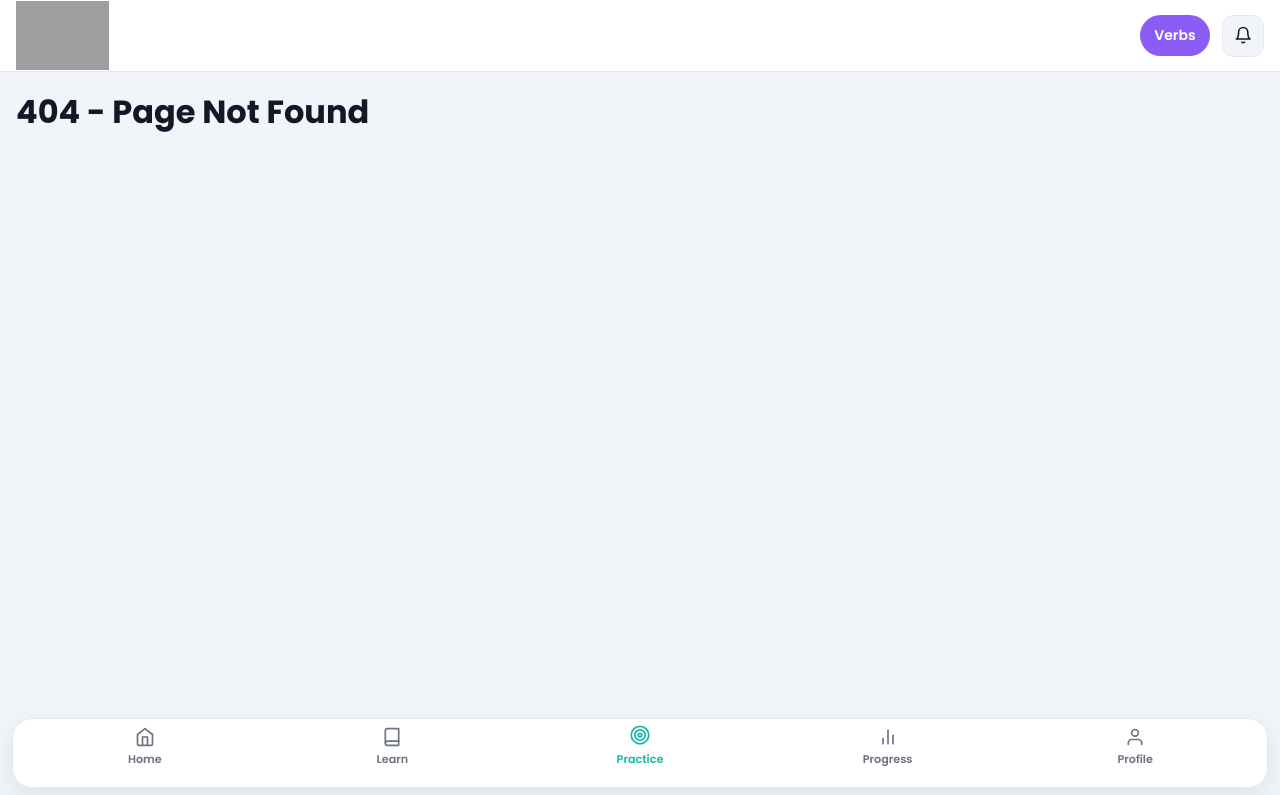
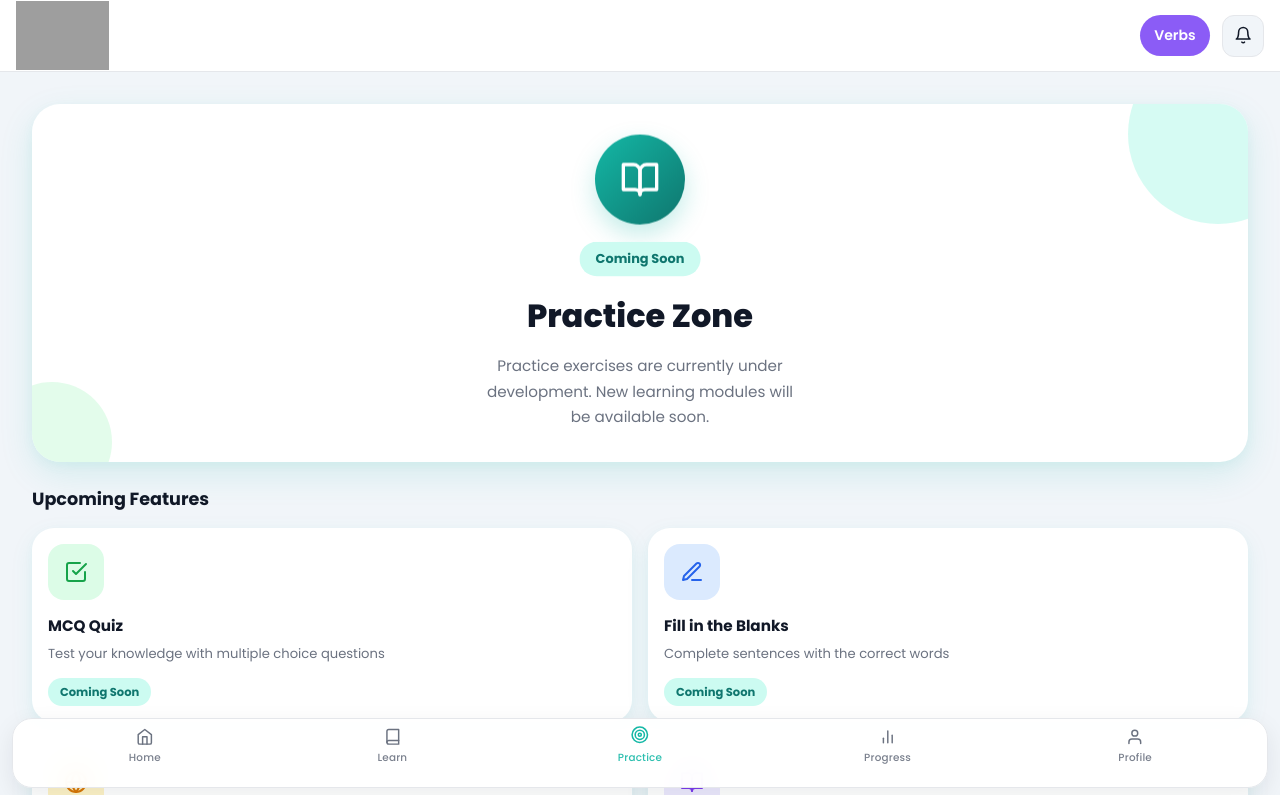
Before and after one commit to AKASH7455/grammarflow, a React (Vite) app: page /practice in a window 1280 px wide. Before the commit this address had no page. Shown: the top 795 px of the page. Built offline with nearby package versions, Linux system fonts and the light colour scheme; grey boxes are pictures that could not be loaded.

Commit message:
add pratice soon

```diff
--- a/src/pages/Practice.jsx
+++ b/src/pages/Practice.jsx
@@ -1,30 +1,112 @@
-import { Link } from "react-router-dom";
+import {
+  FiBookOpen,
+  FiEdit3,
+  FiGlobe,
+  FiCheckSquare,
+  FiCpu,
+} from "react-icons/fi";
 
-const practiceItems = [
-  { title: "Quiz", path: "/quiz" },
-  { title: "Fill in the Blanks", path: "/fill-blanks" },
-  { title: "Translation", path: "/translation" },
-  { title: "Verbs", path: "/verbs" },
-  { title: "Sentence Correction", path: "/sentence-correction" },
-  { title: "AI Practice", path: "/ai-practice" },
+import "../styles/practice.css";
+
+const upcomingFeatures = [
+  {
+    id: "mcq-quiz",
+    icon: <FiCheckSquare />,
+    title: "MCQ Quiz",
+    description:
+      "Test your knowledge with multiple choice questions",
+    comingSoon: true,
+  },
+  {
+    id: "fill-blanks",
+    icon: <FiEdit3 />,
+    title: "Fill in the Blanks",
+    description:
+      "Complete sentences with the correct words",
+    comingSoon: true,
+  },
+  {
+    id: "translation",
+    icon: <FiGlobe />,
+    title: "Translation Practice",
+    description:
+      "Improve your translation skills",
+    comingSoon: true,
+  },
+  {
+    id: "sentence-correction",
+    icon: <FiBookOpen />,
+    title: "Sentence Correction",
+    description:
+      "Identify and fix grammatical errors",
+    comingSoon: true,
+  },
+  {
+    id: "ai-practice",
+    icon: <FiCpu />,
+    title: "AI Practice",
+    description:
+      "Personalized AI-powered learning experience",
+    comingSoon: true,
+  },
 ];
 
 function Practice() {
   return (
-    <main className="learning-page">
-      <h1 className="learning-page__title">Practice</h1>
+    <main className="practice-page">
+      <section className="practice-page__hero">
+        <div className="practice-page__icon-wrapper">
+          <div className="practice-page__icon">
+            <FiBookOpen />
+          </div>
+        </div>
 
-      <div className="levels-grid">
-        {practiceItems.map((item) => (
-          <Link
-            key={item.path}
-            to={item.path}
-            className="level-card"
-          >
-            <h2>{item.title}</h2>
-          </Link>
-        ))}
-      </div>
+        <span className="practice-page__badge">
+          Coming Soon
+        </span>
+
+        <h1 className="practice-page__title">
+          Practice Zone
+        </h1>
+
+        <p className="practice-page__description">
+          Practice exercises are currently under development.
+          New learning modules will be available soon.
+        </p>
+      </section>
+
+      <section className="practice-page__features">
+        <h2 className="practice-page__features-title">
+          Upcoming Features
+        </h2>
+
+        <div className="practice-page__features-grid">
+          {upcomingFeatures.map((feature) => (
+            <article
+              key={feature.id}
+              className="practice-feature-card"
+            >
+              <div className="practice-feature-card__icon">
+                {feature.icon}
+              </div>
+
+              <h3 className="practice-feature-card__title">
+                {feature.title}
+              </h3>
+
+              <p className="practice-feature-card__description">
+                {feature.description}
+              </p>
+
+              {feature.comingSoon && (
+                <span className="practice-feature-card__badge">
+                  Coming Soon
+                </span>
+              )}
+            </article>
+          ))}
+        </div>
+      </section>
     </main>
   );
 }
--- a/src/pages/Progress.jsx
+++ b/src/pages/Progress.jsx
@@ -1,4 +1,13 @@
-import { useMemo, useState } from "react";
+import { useMemo } from "react";
+import {
+  FaTrophy,
+  FaFire,
+  FaStar,
+  FaGraduationCap,
+  FaBook,
+  FaCheckCircle,
+} from "react-icons/fa";
+
 import { useStreak } from "../hooks/useStreak";
 import { getProgressData } from "../services/progressService";
 
@@ -10,35 +19,26 @@ import ActivityHeatmap from "../components/progress/ActivityHeatmap";
 import AchievementSection from "../components/progress/AchievementSection";
 import RecentActivity from "../components/progress/RecentActivity";
 
-import {
-  FaTrophy,
-  FaFire,
-  FaStar,
-  FaGraduationCap,
-  FaBook,
-  FaCheckCircle,
-} from "react-icons/fa";
-
 import "../styles/progresspage.css";
 
 function Progress() {
-  const { currentStreak, longestStreak } = useStreak();
+  const { currentStreak = 0, longestStreak = 0 } = useStreak();
 
-  const progressData = useMemo(
-    () => getProgressData(),
-    []
-  );
+  const progressData = useMemo(() => getProgressData(), []);
 
   const {
-    overallProgress,
-    topicsCompleted,
-    notesRead,
-    mcqSolved,
-    practiceCompleted,
-    weeklyActivity,
+    overallProgress = 0,
+    topicsCompleted = 0,
+    notesRead = 0,
+    mcqSolved = 0,
+    practiceCompleted = 0,
+    weeklyActivity = [],
+    currentXP = 1240,
+    xpToNextLevel = 260,
   } = progressData;
 
-  const achievements = useMemo(() => [
+  const achievements = useMemo(
+    () => [
       {
         icon: <FaTrophy />,
         title: "Consistent Learner",
@@ -81,52 +81,71 @@ function Progress() {
         category: "quiz",
         xp: 300,
       },
-  ], [currentStreak, mcqSolved, overallProgress, notesRead, practiceCompleted]);
+    ],
+    [
+      currentStreak,
+      mcqSolved,
+      overallProgress,
+      notesRead,
+      practiceCompleted,
+    ]
+  );
 
-  const sampleActivities = useMemo(() => [
+  const recentActivities = useMemo(
+    () => [
       {
         id: 1,
         type: "quiz",
         text: "Completed Nouns Quiz",
-      timestamp: new Date(Date.now() - 3600000).toISOString(),
+        timestamp: "2026-06-21T10:00:00.000Z",
         xp: 50,
       },
       {
         id: 2,
         type: "xp",
         text: "Earned 50 XP",
-      timestamp: new Date(Date.now() - 3600000).toISOString(),
+        timestamp: "2026-06-21T09:00:00.000Z",
         xp: 50,
       },
       {
         id: 3,
         type: "achievement",
         text: "Unlocked Achievement",
-      timestamp: new Date(Date.now() - 7200000).toISOString(),
+        timestamp: "2026-06-21T08:00:00.000Z",
         xp: 100,
       },
       {
         id: 4,
-      type: "topic",
+        type: "practice",
         text: "Completed Practice Session",
-      timestamp: new Date(Date.now() - 86400000).toISOString(),
+        timestamp: "2026-06-20T10:00:00.000Z",
         xp: 30,
       },
-  ], []);
+    ],
+    []
+  );
 
-  const stats = useMemo(() => ({
+  const stats = useMemo(
+    () => ({
       topicsCompleted,
       notesRead,
       mcqSolved,
       practiceCompleted,
-  }), [topicsCompleted, notesRead, mcqSolved, practiceCompleted]);
+    }),
+    [
+      topicsCompleted,
+      notesRead,
+      mcqSolved,
+      practiceCompleted,
+    ]
+  );
 
   return (
-    <div className="progress-page">
+    <main className="progress-page">
       <ProgressHero
         progress={overallProgress}
-        currentXP={1240}
-        xpToNextLevel={260}
+        currentXP={currentXP}
+        xpToNextLevel={xpToNextLevel}
       />
 
       <StatsRow stats={stats} />
@@ -144,10 +163,14 @@ function Progress() {
         activityData={weeklyActivity}
       />
 
-      <AchievementSection achievements={achievements} />
+      <AchievementSection
+        achievements={achievements}
+      />
 
-      <RecentActivity activities={sampleActivities} />
-    </div>
+      <RecentActivity
+        activities={recentActivities}
+      />
+    </main>
   );
 }
 
--- a/src/routes/AppRoutes.jsx
+++ b/src/routes/AppRoutes.jsx
@@ -6,6 +6,7 @@ import LevelSubjects from "../pages/LevelSubjects";
 import LevelTopics from "../pages/LevelTopics";
 import TopicDetails from "../pages/TopicDetails";
 
+import Practice from "../pages/Practice";
 import Progress from "../pages/Progress";
 import Profile from "../pages/Profile";
 import NotFound from "../pages/NotFound";
@@ -39,6 +40,11 @@ function AppRoutes() {
 
       {/* User */}
       <Route
+        path="/practice"
+        element={<Practice />}
+      />
+
+      <Route
         path="/progress"
         element={<Progress />}
       />
--- a/src/styles/bottomnav.css
+++ b/src/styles/bottomnav.css
@@ -45,14 +45,16 @@
 }
 
 .bottom-nav__icon {
-  font-size: 1.25rem;
+  font-size: 1.1rem;
 
   transition: all 0.3s ease;
 }
 
 .bottom-nav__label {
-  font-size: 0.7rem;
-  font-weight: 600;
+  font-size: 0.65rem;
+  font-weight: 500;
+  letter-spacing: 0.02em;
+  opacity: 0.9;
 
   transition: all 0.3s ease;
 }
@@ -72,6 +74,33 @@
 
 .bottom-nav__link:active {
   transform: scale(0.96);
+}
+
+/* Practice Soon Badge */
+.bottom-nav__link:nth-child(3) .bottom-nav__icon {
+  position: relative;
+}
+
+.bottom-nav__link:nth-child(3) .bottom-nav__icon::after {
+  content: 'Soon';
+
+  position: absolute;
+  top: -6px;
+  right: -22px;
+
+  padding: 3px 7px;
+
+  font-size: 0.5rem;
+  font-weight: 600;
+  line-height: 1;
+
+  color: var(--white-color);
+  background: var(--primary-color);
+
+  border-radius: 999px;
+
+  white-space: nowrap;
+  z-index: 1;
 }
 
 /* ===================================
--- a/src/styles/practice.css
+++ b/src/styles/practice.css
@@ -0,0 +1,329 @@
+/* ===================================
+   PRACTICE PAGE
+=================================== */
+
+.practice-page {
+  min-height: 100vh;
+  padding: 1rem;
+  padding-bottom: 7rem;
+  background: var(--surface-color);
+}
+
+/* ===================================
+   HERO SECTION
+=================================== */
+
+.practice-page__hero {
+  position: relative;
+  overflow: hidden;
+
+  display: flex;
+  flex-direction: column;
+  align-items: center;
+  text-align: center;
+
+  padding: 2rem 1.5rem;
+
+  border-radius: 28px;
+
+  background: var(--white-color);
+
+  box-shadow:
+    0 12px 35px rgba(20, 184, 166, 0.12),
+    0 4px 12px rgba(20, 184, 166, 0.06);
+}
+
+.practice-page__hero::before {
+  content: "";
+
+  position: absolute;
+
+  top: -60px;
+  right: -60px;
+
+  width: 180px;
+  height: 180px;
+
+  border-radius: 50%;
+
+  background: var(--primary-soft-color);
+
+  opacity: 0.8;
+}
+
+.practice-page__hero::after {
+  content: "";
+
+  position: absolute;
+
+  bottom: -40px;
+  left: -40px;
+
+  width: 120px;
+  height: 120px;
+
+  border-radius: 50%;
+
+  background: var(--beginner-bg);
+
+  opacity: 0.8;
+}
+
+.practice-page__icon-wrapper {
+  position: relative;
+  z-index: 2;
+
+  margin-bottom: 1rem;
+}
+
+.practice-page__icon {
+  width: 90px;
+  height: 90px;
+
+  display: flex;
+  align-items: center;
+  justify-content: center;
+
+  border-radius: 50%;
+
+  background: linear-gradient(
+    135deg,
+    var(--primary-color),
+    var(--primary-dark-color)
+  );
+
+  color: var(--white-color);
+
+  font-size: 2.5rem;
+
+  box-shadow:
+    0 10px 25px rgba(20, 184, 166, 0.25);
+
+  animation: floatIcon 3s ease-in-out infinite;
+}
+
+.practice-page__badge {
+  position: relative;
+  z-index: 2;
+
+  display: inline-flex;
+  align-items: center;
+  justify-content: center;
+
+  padding: 0.5rem 1rem;
+
+  border-radius: 999px;
+
+  background: var(--primary-soft-color);
+  color: var(--primary-dark-color);
+
+  font-size: 0.8rem;
+  font-weight: 700;
+
+  animation: pulseBadge 2s infinite;
+}
+
+.practice-page__title {
+  position: relative;
+  z-index: 2;
+
+  margin-top: 1rem;
+
+  font-size: 2rem;
+  font-weight: 800;
+
+  color: var(--text-color);
+}
+
+.practice-page__description {
+  position: relative;
+  z-index: 2;
+
+  max-width: 320px;
+
+  margin-top: 0.8rem;
+
+  color: var(--text-light);
+
+  line-height: 1.7;
+  font-size: 0.95rem;
+}
+
+/* ===================================
+   FEATURES SECTION
+=================================== */
+
+.practice-page__features {
+  margin-top: 1.5rem;
+}
+
+.practice-page__features-title {
+  margin-bottom: 1rem;
+
+  color: var(--text-color);
+
+  font-size: 1.1rem;
+  font-weight: 700;
+}
+
+.practice-page__features-grid {
+  display: grid;
+  grid-template-columns: repeat(2, 1fr);
+  gap: 1rem;
+}
+
+/* ===================================
+   FEATURE CARD
+=================================== */
+
+.practice-feature-card {
+  position: relative;
+
+  padding: 1rem;
+
+  border-radius: 22px;
+
+  background: var(--white-color);
+
+  box-shadow:
+    0 8px 25px rgba(20, 184, 166, 0.08),
+    0 3px 10px rgba(20, 184, 166, 0.04);
+
+  transition:
+    transform 0.3s ease,
+    box-shadow 0.3s ease;
+}
+
+.practice-feature-card:active {
+  transform: scale(0.97);
+}
+
+.practice-feature-card:hover {
+  transform: translateY(-4px);
+
+  box-shadow:
+    0 15px 35px rgba(20, 184, 166, 0.15),
+    0 5px 15px rgba(20, 184, 166, 0.08);
+}
+
+.practice-feature-card:last-child {
+  grid-column: span 2;
+}
+
+/* ===================================
+   ICON COLORS
+=================================== */
+
+.practice-feature-card:nth-child(1)
+.practice-feature-card__icon {
+  background: var(--beginner-bg);
+  color: var(--beginner-text);
+}
+
+.practice-feature-card:nth-child(2)
+.practice-feature-card__icon {
+  background: var(--intermediate-bg);
+  color: var(--intermediate-text);
+}
+
+.practice-feature-card:nth-child(3)
+.practice-feature-card__icon {
+  background: var(--advanced-bg);
+  color: var(--advanced-text);
+}
+
+.practice-feature-card:nth-child(4)
+.practice-feature-card__icon {
+  background: var(--master-bg);
+  color: var(--master-text);
+}
+
+.practice-feature-card:nth-child(5)
+.practice-feature-card__icon {
+  background: var(--primary-soft-color);
+  color: var(--primary-color);
+}
+
+.practice-feature-card__icon {
+  width: 56px;
+  height: 56px;
+
+  display: flex;
+  align-items: center;
+  justify-content: center;
+
+  border-radius: 16px;
+
+  font-size: 1.5rem;
+
+  margin-bottom: 0.9rem;
+}
+
+.practice-feature-card__title {
+  color: var(--text-color);
+
+  font-size: 0.95rem;
+  font-weight: 700;
+
+  line-height: 1.4;
+}
+
+.practice-feature-card__description {
+  margin-top: 0.5rem;
+
+  color: var(--text-light);
+
+  font-size: 0.82rem;
+
+  line-height: 1.5;
+}
+
+.practice-feature-card__badge {
+  display: inline-flex;
+  align-items: center;
+  justify-content: center;
+
+  margin-top: 0.9rem;
+
+  padding: 0.35rem 0.75rem;
+
+  border-radius: 999px;
+
+  background: var(--primary-soft-color);
+  color: var(--primary-dark-color);
+
+  font-size: 0.72rem;
+  font-weight: 700;
+}
+
+/* ===================================
+   ANIMATIONS
+=================================== */
+
+@keyframes floatIcon {
+  0% {
+    transform: translateY(0);
+  }
+
+  50% {
+    transform: translateY(-10px);
+  }
+
+  100% {
+    transform: translateY(0);
+  }
+}
+
+@keyframes pulseBadge {
+  0% {
+    transform: scale(1);
+  }
+
+  50% {
+    transform: scale(1.08);
+  }
+
+  100% {
+    transform: scale(1);
+  }
+}
```
Lines whose indentation alone changed are shown as unchanged.
